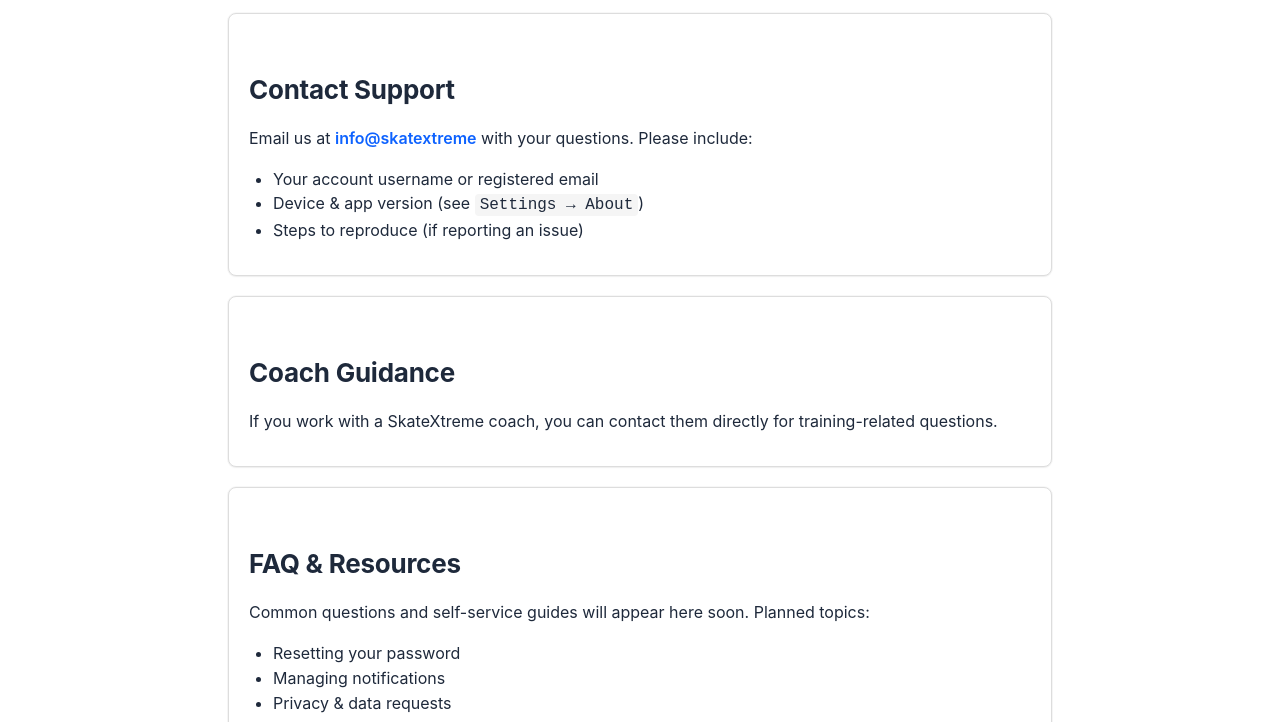
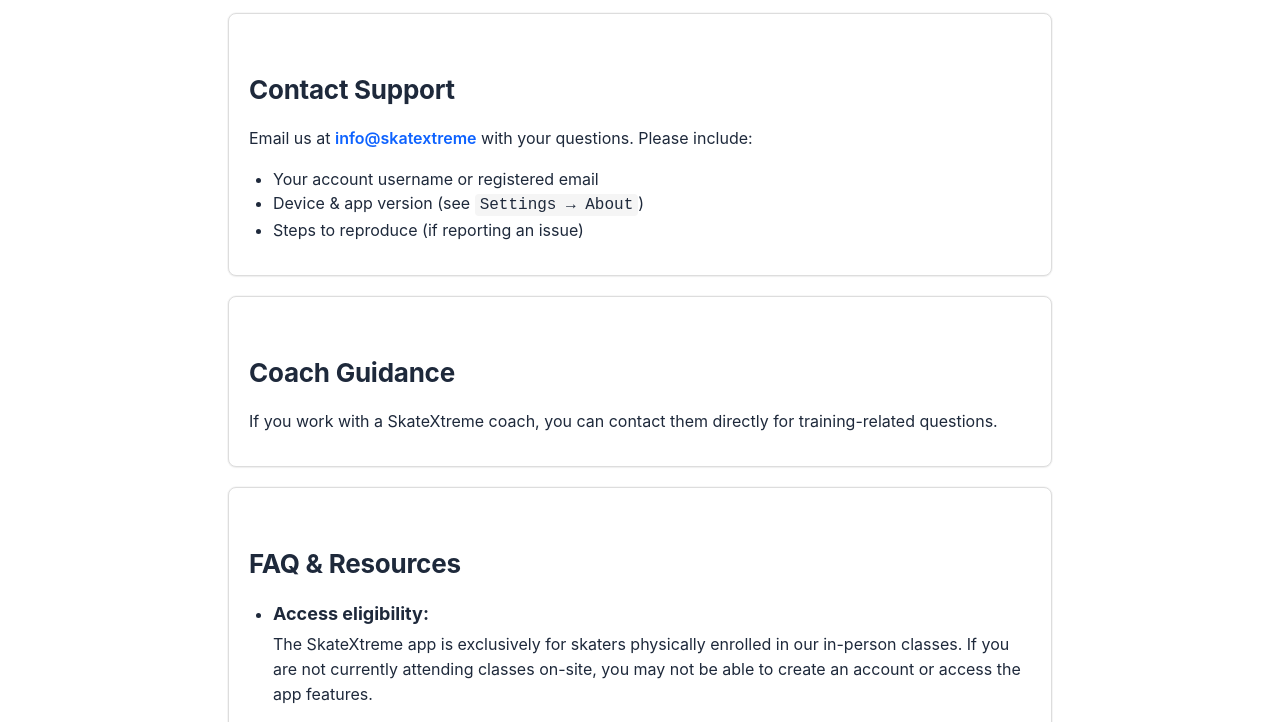
Before and after one commit to SkateXtreme/skatextreme-admin, a plain HTML site: page support.html in a window 1280 px wide. Shown: the part 230-952 px from the top of the page. Drawn offline with Linux system fonts and the light colour scheme.

Commit message:
edited support

```diff
--- a/support.html
+++ b/support.html
@@ -46,11 +46,7 @@
 
     <section class="card" aria-labelledby="faq-heading">
       <h2 id="faq-heading">FAQ & Resources</h2>
-      <p>Common questions and self-service guides will appear here soon. Planned topics:</p>
       <ul>
-        <li>Resetting your password</li>
-        <li>Managing notifications</li>
-        <li>Privacy & data requests</li>
         <li><strong>Access eligibility:</strong> The SkateXtreme app is exclusively for skaters physically enrolled in our in-person classes. If you are not currently attending classes on-site, you may not be able to create an account or access the app features.</li>
       </ul>
     </section>
```
